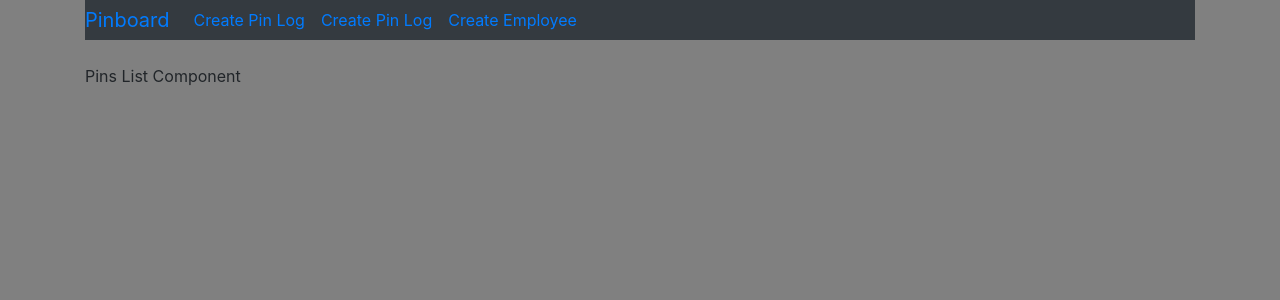
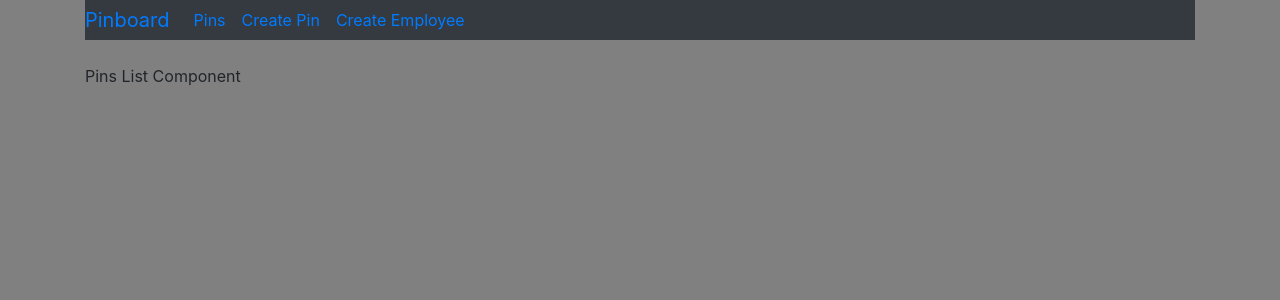
Before and after one commit to mohammadkharma/Employees-Pinboard, a React (Create React App) app: page / in a window 1280 px wide. Shown: the top 300 px of the page. Built offline with nearby package versions, Linux system fonts and the light colour scheme.

Commit message:
fixed syntax error

```diff
--- a/src/components/navbar.component.js
+++ b/src/components/navbar.component.js
@@ -12,12 +12,12 @@ class Navbar extends Component {
           <ul className="navbar-nav mr-auto">
             <li className="navbar-item">
               <Link to="/" className="nav-link">
-                Create Pin Log
+                Pins
               </Link>
             </li>
             <li className="navbar-item">
               <Link to="/create" className="nav-link">
-                Create Pin Log
+                Create Pin
               </Link>
             </li>
             <li className="navbar-item">
```
